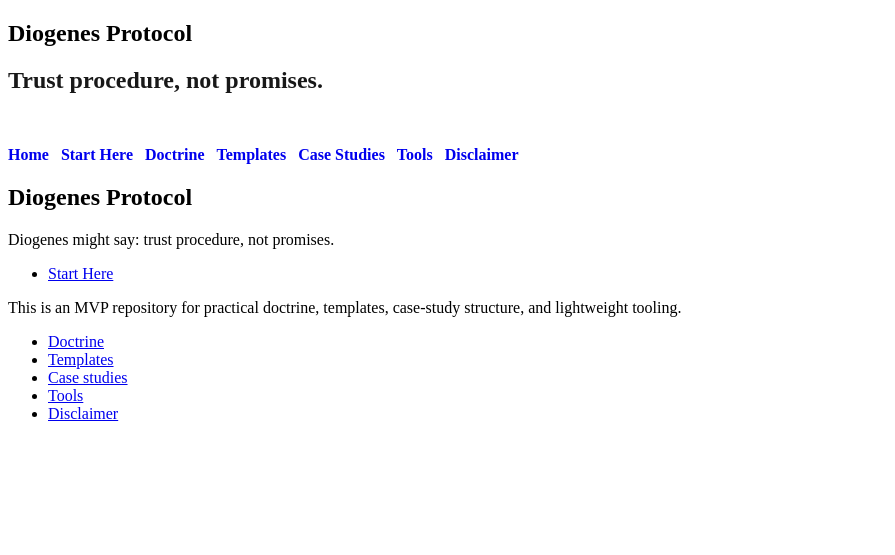
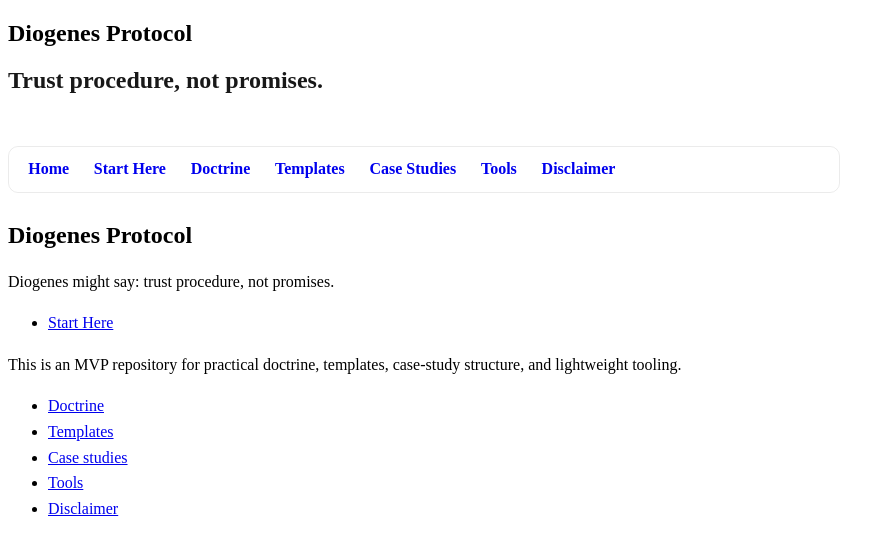
Before and after one commit to ThrosturX/diogenes-protocol, a Jekyll site: the page built from docs/index.md, in a window 1280 px wide. Shown: the top 555 px of the page, without its empty margins (0-895 px from the left). Built offline with Jekyll 4.4.1, drawn with Linux system fonts in a browser that asks for light colours.

Commit message:
Soften Cayman look with minimal custom CSS

```diff
--- a/docs/_layouts/default.html
+++ b/docs/_layouts/default.html
@@ -6,6 +6,8 @@
     <meta name="viewport" content="width=device-width, initial-scale=1">
 
     {% seo %}
+
+    <link rel="stylesheet" href="{{ '/assets/css/custom.css' | relative_url }}">
 
     <link rel="preconnect" href="https://fonts.gstatic.com" crossorigin>
     <style>
--- /dev/null
+++ b/docs/assets/css/custom.css
@@ -0,0 +1,9 @@
+.main-content { max-width: 52rem; }
+.main-content p, .main-content li { line-height: 1.6; }
+.main-content h1, .main-content h2, .main-content h3 { margin-top: 1.8rem; }
+.site-nav { padding: .6rem .8rem; border: 1px solid rgba(0,0,0,.08); border-radius: 10px; }
+.site-nav a { padding: .25rem .4rem; border-radius: 8px; }
+.site-nav a:hover { background: rgba(0,0,0,.04); text-decoration: none; }
+code { padding: .12rem .3rem; border-radius: 6px; }
+pre { padding: .9rem 1rem; border-radius: 12px; overflow: auto; }
+blockquote { border-left-width: 4px; opacity: .95; }
```
